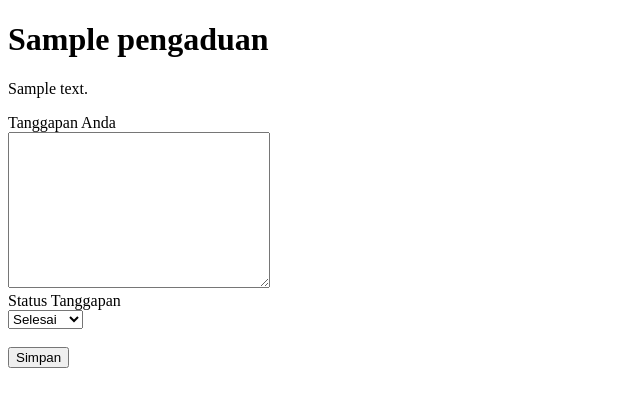
After one commit to pandemuliada/UKK-Pengaduan-Masyarakat, a PHP site: page /dashboard/detail-pengaduan.php?id_pengaduan=1 in a window 1280 px wide. The commit adds this page. Shown: the top 407 px of the page, without its empty margins (0-640 px from the left). Run offline with PHP 8.4, Linux system fonts and the light colour scheme; tables that the repository leaves empty or names only in its code hold one stand-in row (values such as "Sample post").

Commit message:
:construction: adding tanggapan feature

```diff
--- /dev/null
+++ b/dashboard/detail-pengaduan.php
@@ -0,0 +1,72 @@
+<?php
+  include_once "../init.php";
+
+  $id_pengaduan = $_GET["id_pengaduan"];
+  $pengaduan = Pengaduan::first("WHERE id_pengaduan = '$id_pengaduan'");
+
+  if (isset($_POST['save'])) {
+    $data_tanggapan = [
+      "id_pengaduan" => $id_pengaduan,
+      "tgl_tanggapan" => date("Y/m/d"),
+      "isi_tanggapan" => $_POST["isi_tanggapan"],
+      "id_petugas" => $Auth->current_user()->id_petugas,
+    ];
+
+    $create_tanggapan = Tanggapan::insert($data_tanggapan);
+
+    $data_pengaduan = [
+      "status" => $_POST["status"]
+    ];
+
+    $update_pengaduan = Pengaduan::update(
+      $data_pengaduan,
+      [
+        "id_pengaduan" => $id_pengaduan
+      ]
+    );
+
+    if ($create_tanggapan && $update_pengaduan) {
+      header("Location: list-pengaduan.php");
+    }
+
+  }
+
+
+?>
+
+<!DOCTYPE html>
+<html lang="en">
+<head>
+  <meta charset="UTF-8">
+  <meta name="viewport" content="width=device-width, initial-scale=1.0">
+  <title>Detail Pengaduan - <?= $pengaduan->judul_pengaduan ?></title>
+</head>
+<body>
+
+  <h1><?= $pengaduan->judul_pengaduan ?></h1>
+  <p><?= $pengaduan->isi_pengaduan ?></p>
+
+  <form action="" method="POST">
+    <div>
+      <label for="">Tanggapan Anda</label>
+      <br>
+      <textarea name="isi_tanggapan" cols="30" rows="10"></textarea>
+    </div>
+
+    <div>
+      <label for="">Status Tanggapan</label>
+      <br>
+      <select name="status">
+        <option value="ditolak" <?= $pengaduan->status == "ditolak" ? 'selected' : ''?>>Ditolak</option>
+        <option value="proses" <?= $pengaduan->status == "proses" ? 'selected' : ''?>>Diproses</option>
+        <option value="selesai" <?= $pengaduan->status == "selesai" ? 'selected' : ''?>>Selesai</option>
+      </select>
+    </div>
+
+    <br>
+    <button type="submit" name="save">Simpan</button>
+  </form>
+
+
+</body>
+</html>
--- a/history-pengaduan.php
+++ b/history-pengaduan.php
@@ -22,6 +22,7 @@
       <li>
         <h3><?= $item->judul_pengaduan ?></h3>
         <p><?= $item->isi_pengaduan ?></p>
+        <p>Status : <?= $item->status ?></p>
       </li>
     <?php endforeach ?>
   </ul>
--- a/init.php
+++ b/init.php
@@ -5,6 +5,7 @@
   include_once "model/Masyarakat.php";
   include_once "model/Petugas.php";
   include_once "model/Pengaduan.php";
+  include_once "model/Tanggapan.php";
 
   $DB = new Database();
   $Auth = new Auth();
--- /dev/null
+++ b/model/Tanggapan.php
@@ -0,0 +1,7 @@
+<?php
+
+  class Tanggapan extends ORM
+  {
+    protected static $table = "tanggapan";
+    protected static $columns = ["*"];
+  }
```
Also changed, not shown: dashboard/index.php (+13 -0 lines), dashboard/list-pengaduan.php (added, +33 -0 lines).
